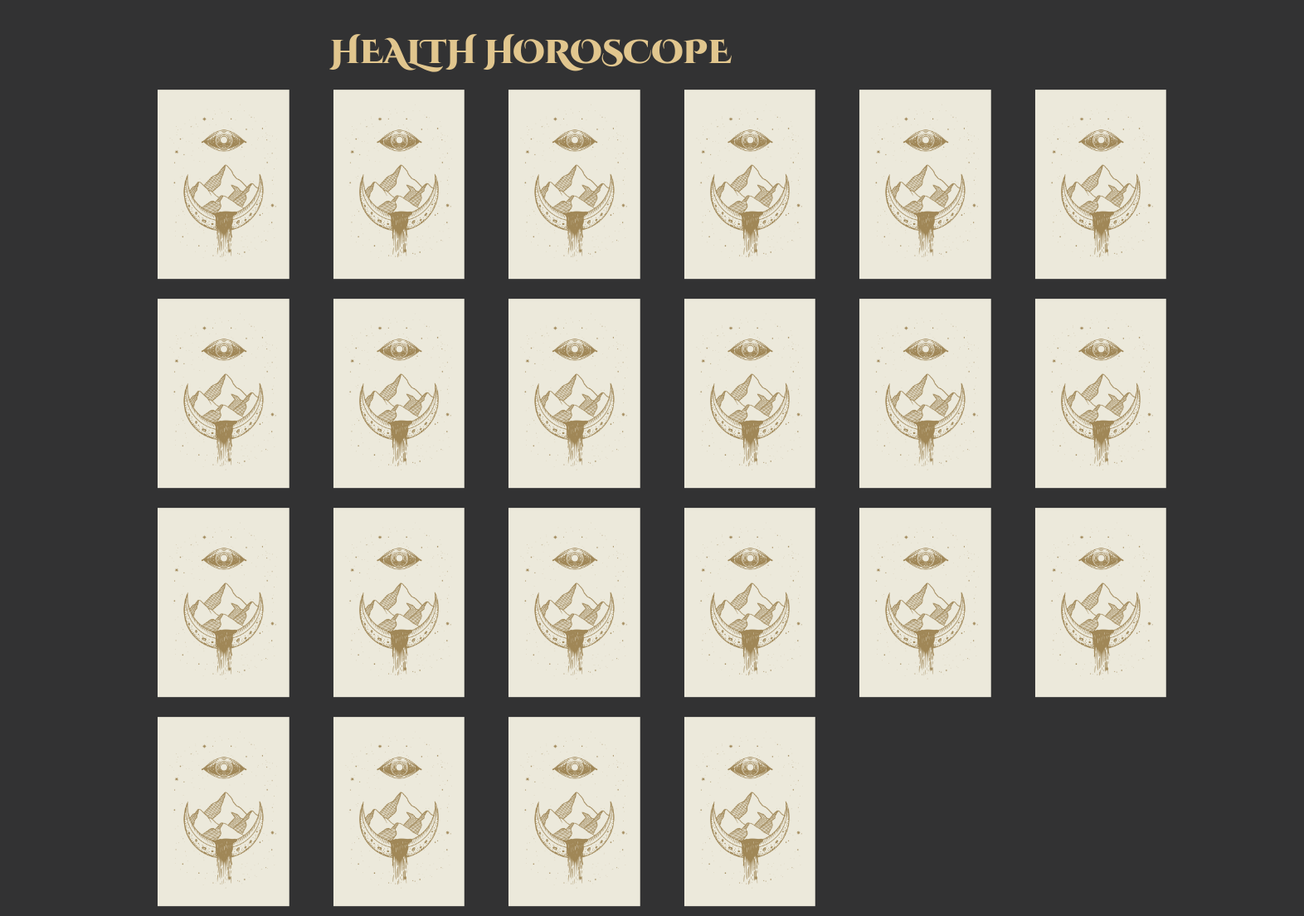
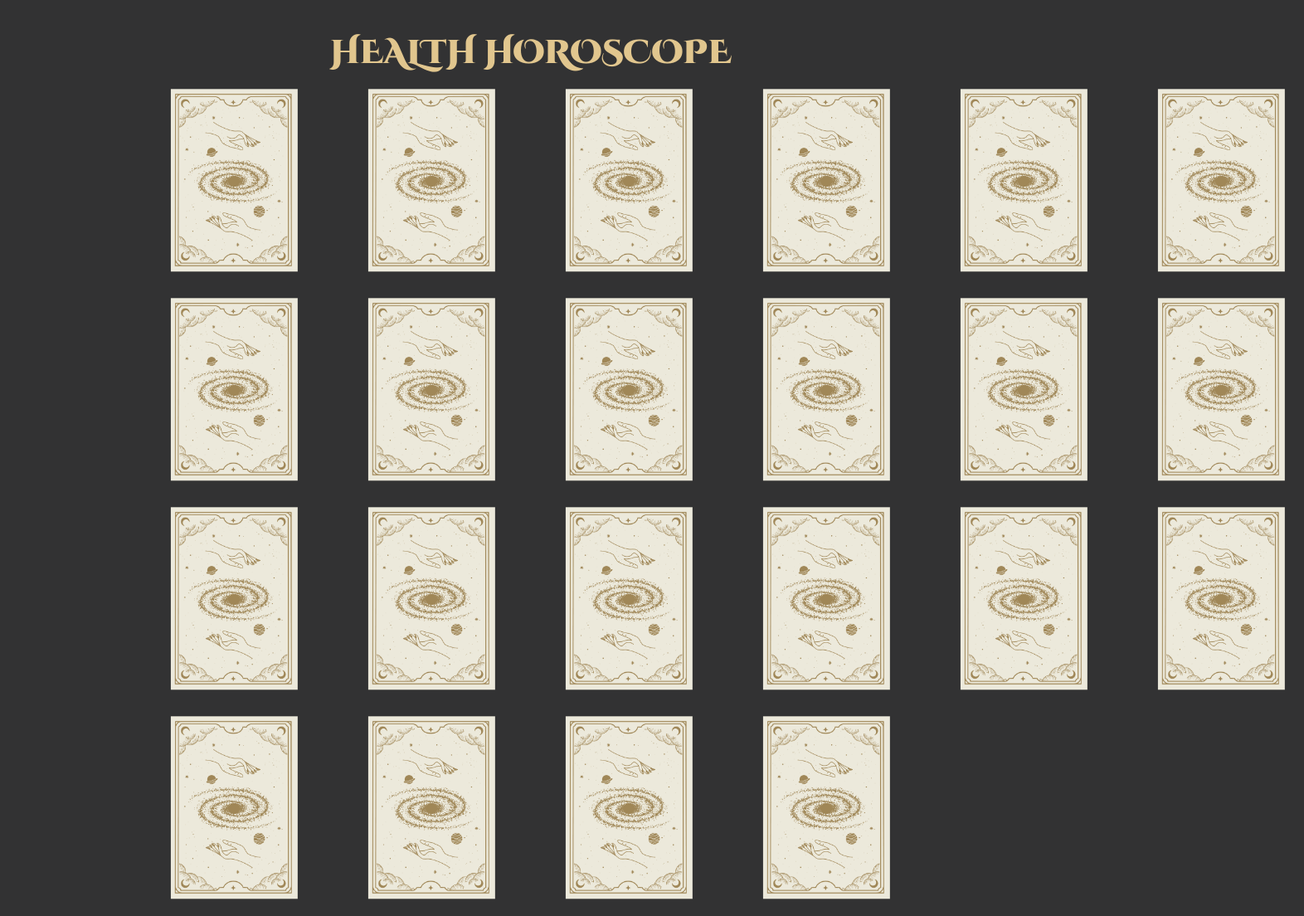
Before and after one commit to wareewan-opal/sec-2-group-6-horoscope, a Vue app: page /health-horoscope in a window 1280 px wide. Shown: the whole page at 83% size, 1572 px wide, since content can reach past the window. Built offline with nearby package versions, Linux system fonts and the light colour scheme; data requests are answered from the project's data file.

Commit message:
delete 4 component + change in views

```diff
--- a/src/component/backfinance_component.vue
+++ /dev/null
@@ -1,56 +0,0 @@
-<script setup>
-defineEmits(['show'])
-defineProps({
-  deck:{
-    type: Array,
-    require: true
-  },
-  typeofcard:{
-    type: String,
-    require: true
-  }
-})
-const meaning = (card , type) => {
-    const text = `${card.name}
-    : ${eval(`card.${type}`)}`
-    alert(text);
-}
-</script>
-
-<template>
-    <table>
-      <tr>
-        <th><img src="../assets/back_finance.png" alt="finance" height="250"></th>
-        <th><img src="../assets/back_finance.png" alt="finance" height="250"></th>
-        <th><img src="../assets/back_finance.png" alt="finance" height="250"></th>
-        <th><img src="../assets/back_finance.png" alt="finance" height="250"></th>
-        <th><img src="../assets/back_finance.png" alt="finance" height="250"></th>
-        <th><img src="../assets/back_finance.png" alt="finance" height="250"></th>
-      </tr>
-      <tr>
-        <th><img src="../assets/back_finance.png" alt="finance" height="250"></th>
-        <th><img src="../assets/back_finance.png" alt="finance" height="250"></th>
-        <th><img src="../assets/back_finance.png" alt="finance" height="250"></th>
-        <th><img src="../assets/back_finance.png" alt="finance" height="250"></th>
-        <th><img src="../assets/back_finance.png" alt="finance" height="250"></th>
-        <th><img src="../assets/back_finance.png" alt="finance" height="250"></th>
-      </tr>
-      <tr>
-        <th><img src="../assets/back_finance.png" alt="finance" height="250"></th>
-        <th><img src="../assets/back_finance.png" alt="finance" height="250"></th>
-        <th><img src="../assets/back_finance.png" alt="finance" height="250"></th>
-        <th><img src="../assets/back_finance.png" alt="finance" height="250"></th>
-        <th><img src="../assets/back_finance.png" alt="finance" height="250"></th>
-        <th><img src="../assets/back_finance.png" alt="finance" height="250"></th>
-      </tr>
-      <tr>
-        <th><img src="../assets/back_finance.png" alt="finance" height="250"></th>
-        <th><img src="../assets/back_finance.png" alt="finance" height="250"></th>
-        <th><img src="../assets/back_finance.png" alt="finance" height="250"></th>
-        <th><img src="../assets/back_finance.png" alt="finance" height="250"></th>
-        </tr>
-    </table>
-</template>
-
-<style>
-</style>
--- a/src/component/backhealth_component.vue
+++ /dev/null
@@ -1,56 +0,0 @@
-<script setup>
-defineEmits(['show'])
-defineProps({
-  deck:{
-    type: Array,
-    require: true
-  },
-  typeofcard:{
-    type: String,
-    require: true
-  }
-})
-const meaning = (card , type) => {
-    const text = `${card.name}
-    : ${eval(`card.${type}`)}`
-    alert(text);
-}
-</script>
-
-<template>
-    <table>
-      <tr>
-        <th><img src="../assets/back_health.png" alt="health" height="250"></th>
-        <th><img src="../assets/back_health.png" alt="health" height="250"></th>
-        <th><img src="../assets/back_health.png" alt="health" height="250"></th>
-        <th><img src="../assets/back_health.png" alt="health" height="250"></th>
-        <th><img src="../assets/back_health.png" alt="health" height="250"></th>
-        <th><img src="../assets/back_health.png" alt="health" height="250"></th>
-      </tr>
-      <tr>
-        <th><img src="../assets/back_health.png" alt="health" height="250"></th>
-        <th><img src="../assets/back_health.png" alt="health" height="250"></th>
-        <th><img src="../assets/back_health.png" alt="health" height="250"></th>
-        <th><img src="../assets/back_health.png" alt="health" height="250"></th>
-        <th><img src="../assets/back_health.png" alt="health" height="250"></th>
-        <th><img src="../assets/back_health.png" alt="health" height="250"></th>
-      </tr>
-      <tr>
-        <th><img src="../assets/back_health.png" alt="health" height="250"></th>
-        <th><img src="../assets/back_health.png" alt="health" height="250"></th>
-        <th><img src="../assets/back_health.png" alt="health" height="250"></th>
-        <th><img src="../assets/back_health.png" alt="health" height="250"></th>
-        <th><img src="../assets/back_health.png" alt="health" height="250"></th>
-        <th><img src="../assets/back_health.png" alt="health" height="250"></th>
-      </tr>
-      <tr>
-        <th><img src="../assets/back_health.png" alt="health" height="250"></th>
-        <th><img src="../assets/back_health.png" alt="health" height="250"></th>
-        <th><img src="../assets/back_health.png" alt="health" height="250"></th>
-        <th><img src="../assets/back_health.png" alt="health" height="250"></th>
-        </tr>
-    </table>
-</template>
-
-<style>
-</style>
--- a/src/component/backlove_component.vue
+++ /dev/null
@@ -1,58 +0,0 @@
-<script setup>
-defineEmits(['show'])
-defineProps({
-  deck:{
-    type: Array,
-    require: true
-  },
-  typeofcard:{
-    type: String,
-    require: true
-  }
-})
-const meaning = (card , type) => {
-    const text = `${card.name}
-    : ${eval(`card.${type}`)}`
-    alert(text);
-}
-</script>
-
-<template>
-    <table>
-      <tr>
-        <th><img src="../assets/back_love.png" alt="love" height="250"></th>
-        <th><img src="../assets/back_love.png" alt="love" height="250"></th>
-        <th><img src="../assets/back_love.png" alt="love" height="250"></th>
-        <th><img src="../assets/back_love.png" alt="love" height="250"></th>
-        <th><img src="../assets/back_love.png" alt="love" height="250"></th>
-        <th><img src="../assets/back_love.png" alt="love" height="250"></th>
-
-
-      </tr>
-      <tr>
-        <th><img src="../assets/back_love.png" alt="love" height="250"></th>
-        <th><img src="../assets/back_love.png" alt="love" height="250"></th>
-        <th><img src="../assets/back_love.png" alt="love" height="250"></th>
-        <th><img src="../assets/back_love.png" alt="love" height="250"></th>
-        <th><img src="../assets/back_love.png" alt="love" height="250"></th>
-        <th><img src="../assets/back_love.png" alt="love" height="250"></th>
-      </tr>
-      <tr>
-        <th><img src="../assets/back_love.png" alt="love" height="250"></th>
-        <th><img src="../assets/back_love.png" alt="love" height="250"></th>
-        <th><img src="../assets/back_love.png" alt="love" height="250"></th>
-        <th><img src="../assets/back_love.png" alt="love" height="250"></th>
-        <th><img src="../assets/back_love.png" alt="love" height="250"></th>
-        <th><img src="../assets/back_love.png" alt="love" height="250"></th>
-      </tr>
-      <tr>
-        <th><img src="../assets/back_love.png" alt="love" height="250"></th>
-        <th><img src="../assets/back_love.png" alt="love" height="250"></th>
-        <th><img src="../assets/back_love.png" alt="love" height="250"></th>
-        <th><img src="../assets/back_love.png" alt="love" height="250"></th>
-        </tr>
-    </table>
-</template>
-
-<style>
-</style>
--- a/src/component/backstudy_component.vue
+++ /dev/null
@@ -1,63 +0,0 @@
-<script setup>
-defineEmits(['show'])
-defineProps({
-  deck:{
-    type: Array,
-    require: true
-  },
-  typeofcard:{
-    type: String,
-    require: true
-  }
-})
-const meaning = (card , type) => {
-    const text = `${card.name}
-    : ${eval(`card.${type}`)}`
-    alert(text);
-}
-</script>
-
-<template>
-    <table style="width:80%">
-      <tr>
-        <th><img src="../assets/back_study.png" alt="study" height="250"></th>
-        <th><img src="../assets/back_study.png" alt="study" height="250"></th>
-        <th><img src="../assets/back_study.png" alt="study" height="250"></th>
-        <th><img src="../assets/back_study.png" alt="study" height="250"></th>
-        <th><img src="../assets/back_study.png" alt="study" height="250"></th>
-        <th><img src="../assets/back_study.png" alt="study" height="250"></th>
-
-      </tr>
-      <tr>
-        <th><img src="../assets/back_study.png" alt="study" height="250"></th>
-        <th><img src="../assets/back_study.png" alt="study" height="250"></th>
-        <th><img src="../assets/back_study.png" alt="study" height="250"></th>
-        <th><img src="../assets/back_study.png" alt="study" height="250"></th>
-        <th><img src="../assets/back_study.png" alt="study" height="250"></th>
-        <th><img src="../assets/back_study.png" alt="study" height="250"></th>
-      </tr>
-      <tr>
-        <th><img src="../assets/back_study.png" alt="study" height="250"></th>
-        <th><img src="../assets/back_study.png" alt="study" height="250"></th>
-        <th><img src="../assets/back_study.png" alt="study" height="250"></th>
-        <th><img src="../assets/back_study.png" alt="study" height="250"></th>
-        <th><img src="../assets/back_study.png" alt="study" height="250"></th>
-        <th><img src="../assets/back_study.png" alt="study" height="250"></th>
-      </tr>
-      <tr>
-        <th><img src="../assets/back_study.png" alt="study" height="250"></th>
-        <th><img src="../assets/back_study.png" alt="study" height="250"></th>
-        <th><img src="../assets/back_study.png" alt="study" height="250"></th>
-        <th><img src="../assets/back_study.png" alt="study" height="250"></th>
-      </tr>
-    </table>
-</template>
-
-<style>
-
-table, th, td {
-  position: relative;
-  padding-right: -10em;
-  margin-left: 10em;
-  }
-</style>
--- a/src/component/card_component.vue
+++ b/src/component/card_component.vue
@@ -1,4 +1,5 @@
 <script setup>
+import {ref} from 'vue'
 defineEmits(['show'])
 defineProps({
   deck:{
@@ -22,34 +23,34 @@ const meaning = (card , type) => {
 <template>
     <table>
       <tr>
-        <th><img src="../assets/back.jpg" alt="love" height="250"></th>
-        <th><img src="../assets/back.jpg" alt="love" height="250"></th>
-        <th><img src="../assets/back.jpg" alt="love" height="250"></th>
-        <th><img src="../assets/back.jpg" alt="love" height="250"></th>
-        <th><img src="../assets/back.jpg" alt="love" height="250"></th>
-        <th><img src="../assets/back.jpg" alt="love" height="250"></th>
+        <th><img :src="`src/assets/back_${typeofcard}.png`" :alt="typeofcard" height="250"></th>
+        <th><img :src="`src/assets/back_${typeofcard}.png`" :alt="typeofcard" height="250"></th>
+        <th><img :src="`src/assets/back_${typeofcard}.png`" :alt="typeofcard" height="250"></th>
+        <th><img :src="`src/assets/back_${typeofcard}.png`" :alt="typeofcard" height="250"></th>
+        <th><img :src="`src/assets/back_${typeofcard}.png`" :alt="typeofcard" height="250"></th>
+        <th><img :src="`src/assets/back_${typeofcard}.png`" :alt="typeofcard" height="250"></th>
       </tr>
       <tr>
-        <th><img src="../assets/back.jpg" alt="love" height="250"></th>
-        <th><img src="../assets/back.jpg" alt="love" height="250"></th>
-        <th><img src="../assets/back.jpg" alt="love" height="250"></th>
-        <th><img src="../assets/back.jpg" alt="love" height="250"></th>
-        <th><img src="../assets/back.jpg" alt="love" height="250"></th>
-        <th><img src="../assets/back.jpg" alt="love" height="250"></th>
+        <th><img :src="`src/assets/back_${typeofcard}.png`" :alt="typeofcard" height="250"></th>
+        <th><img :src="`src/assets/back_${typeofcard}.png`" :alt="typeofcard" height="250"></th>
+        <th><img :src="`src/assets/back_${typeofcard}.png`" :alt="typeofcard" height="250"></th>
+        <th><img :src="`src/assets/back_${typeofcard}.png`" :alt="typeofcard" height="250"></th>
+        <th><img :src="`src/assets/back_${typeofcard}.png`" :alt="typeofcard" height="250"></th>
+        <th><img :src="`src/assets/back_${typeofcard}.png`" :alt="typeofcard" height="250"></th>
       </tr>
       <tr>
-        <th><img src="../assets/back.jpg" alt="love" height="250"></th>
-        <th><img src="../assets/back.jpg" alt="love" height="250"></th>
-        <th><img src="../assets/back.jpg" alt="love" height="250"></th>
-        <th><img src="../assets/back.jpg" alt="love" height="250"></th>
-        <th><img src="../assets/back.jpg" alt="love" height="250"></th>
-        <th><img src="../assets/back.jpg" alt="love" height="250"></th>
+        <th><img :src="`src/assets/back_${typeofcard}.png`" :alt="typeofcard" height="250"></th>
+        <th><img :src="`src/assets/back_${typeofcard}.png`" :alt="typeofcard" height="250"></th>
+        <th><img :src="`src/assets/back_${typeofcard}.png`" :alt="typeofcard" height="250"></th>
+        <th><img :src="`src/assets/back_${typeofcard}.png`" :alt="typeofcard" height="250"></th>
+        <th><img :src="`src/assets/back_${typeofcard}.png`" :alt="typeofcard" height="250"></th>
+        <th><img :src="`src/assets/back_${typeofcard}.png`" :alt="typeofcard" height="250"></th>
       </tr>
       <tr>
-        <th><img src="../assets/back.jpg" alt="love" height="250"></th>
-        <th><img src="../assets/back.jpg" alt="love" height="250"></th>
-        <th><img src="../assets/back.jpg" alt="love" height="250"></th>
-        <th><img src="../assets/back.jpg" alt="love" height="250"></th>
+        <th><img :src="`src/assets/back_${typeofcard}.png`" :alt="typeofcard" height="250"></th>
+        <th><img :src="`src/assets/back_${typeofcard}.png`" :alt="typeofcard" height="250"></th>
+        <th><img :src="`src/assets/back_${typeofcard}.png`" :alt="typeofcard" height="250"></th>
+        <th><img :src="`src/assets/back_${typeofcard}.png`" :alt="typeofcard" height="250"></th>
       </tr>
     </table>
 </template>
--- a/src/views/Finance.vue
+++ b/src/views/Finance.vue
@@ -1,6 +1,6 @@
 <script setup>
 import {ref , onBeforeMount} from 'vue'
-import Finanace_component from '../component/backfinance_component.vue';
+import Finanace_component from '../component/card_component.vue';
 const deck = ref([])
 const type = ref('finance');
 //Get Card
@@ -27,5 +27,6 @@ h1{
   font-size: 2.3em;
   font-family: 'Cinzel Decorative', cursive;
   text-align: center;
+  padding-top: 1em;
 }
 </style>
--- a/src/views/Health.vue
+++ b/src/views/Health.vue
@@ -1,6 +1,6 @@
 <script setup>
 import {ref , onBeforeMount} from 'vue'
-import health_component from '../component/backhealth_component.vue';
+import health_component from '../component/card_component.vue';
 const deck = ref([])
 const type = ref('health');
 //Get Card
@@ -27,5 +27,6 @@ h1{
   font-size: 2.3em;
   font-family: 'Cinzel Decorative', cursive;
   text-align: center;
+  padding-top: 1em;
 }
 </style>
--- a/src/views/Love.vue
+++ b/src/views/Love.vue
@@ -1,6 +1,6 @@
 <script setup>
 import {ref , onBeforeMount} from 'vue'
-import Love_component from '../component/backlove_component.vue';
+import Love_component from '../component/card_component.vue';
 const deck = ref([])
 const type = ref('love');
 //Get Card
@@ -25,5 +25,6 @@ h1{
   font-size: 2.3em;
   font-family: 'Cinzel Decorative', cursive;
   text-align: center;
+  padding-top: 1em;
   }
 </style>
--- a/src/views/Study.vue
+++ b/src/views/Study.vue
@@ -1,6 +1,6 @@
 <script setup>
 import {ref , onBeforeMount} from 'vue'
-import study_component from '../component/backstudy_component.vue';
+import study_component from '../component/card_component.vue';
 const deck = ref([])
 const type = ref('study');
 //Get Card
@@ -28,6 +28,6 @@ h1{
   font-size: 2.3em;
   font-family: 'Cinzel Decorative', cursive;
   text-align: center;
- padding-top: 1em;
+  padding-top: 1em;
 }
 </style>
```
Also changed, not shown: src/assets/back_health.png.
